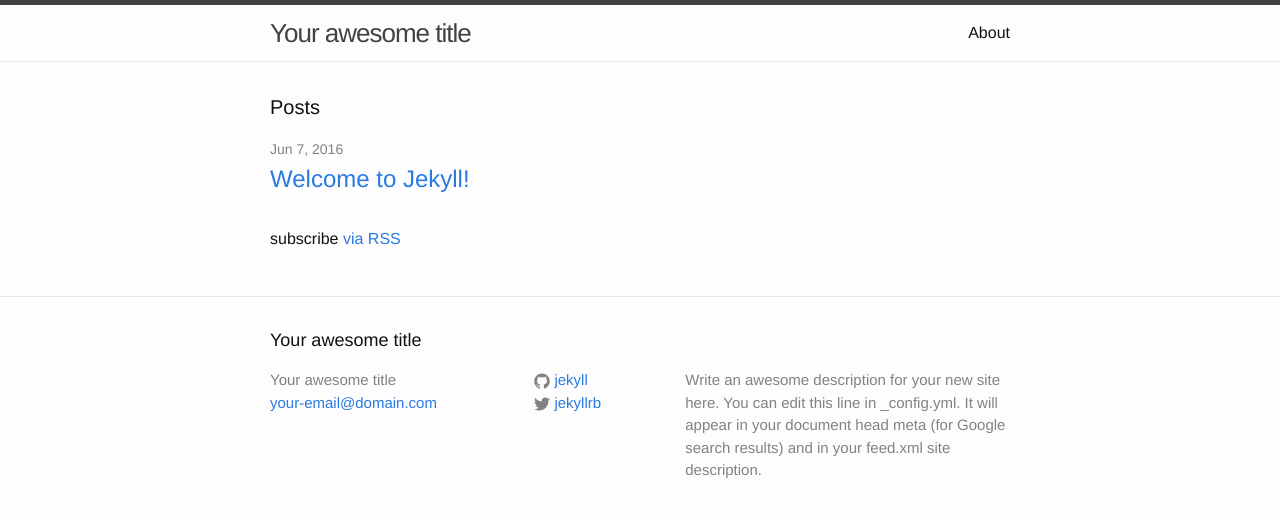
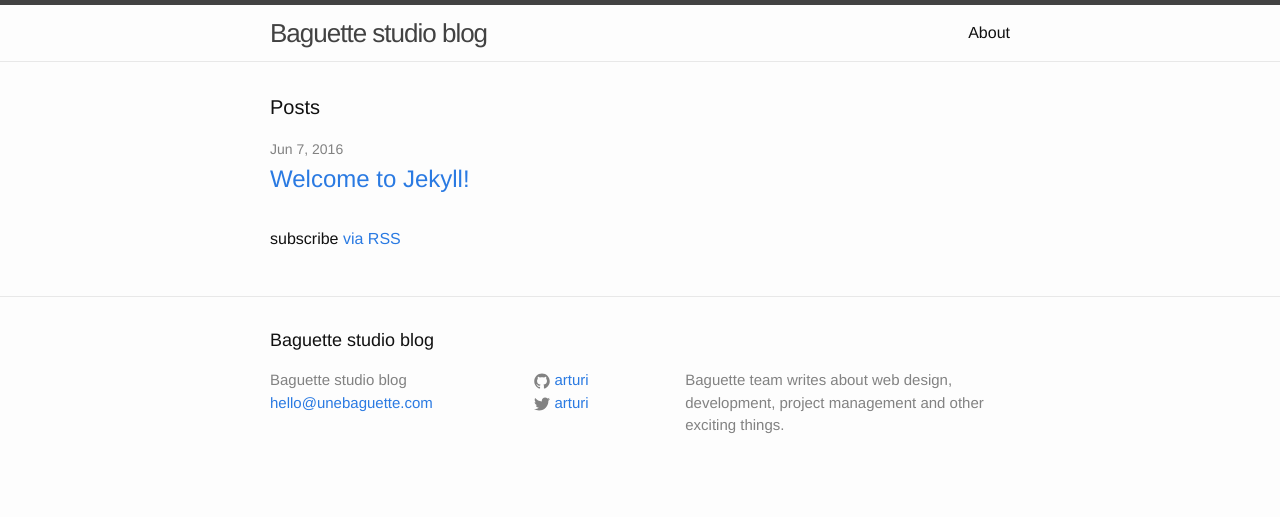
Before and after one commit to arturi/blog.unebaguette.com, a Jekyll site: the page built from index.html, in a window 1280 px wide. Shown: the top 517 px of the page. Built offline with Jekyll 4.4.1, drawn with Linux system fonts in a browser that asks for light colours.

Commit message:
Update _config.yml

```diff
--- a/_config.yml
+++ b/_config.yml
@@ -6,16 +6,14 @@
 # 'jekyll serve'. If you change this file, please restart the server process.
 
 # Site settings
-title: Your awesome title
-email: your-email@domain.com
+title: Baguette studio blog
+email: hello@unebaguette.com
 description: > # this means to ignore newlines until "baseurl:"
-  Write an awesome description for your new site here. You can edit this
-  line in _config.yml. It will appear in your document head meta (for
-  Google search results) and in your feed.xml site description.
+  Baguette team writes about web design, development, project management and other exciting things.
 baseurl: "" # the subpath of your site, e.g. /blog
-url: "http://yourdomain.com" # the base hostname & protocol for your site
-twitter_username: jekyllrb
-github_username:  jekyll
+url: "http:/blog.unebaguette.com" # the base hostname & protocol for your site
+twitter_username: arturi
+github_username:  arturi
 
 # Build settings
 markdown: kramdown
```
